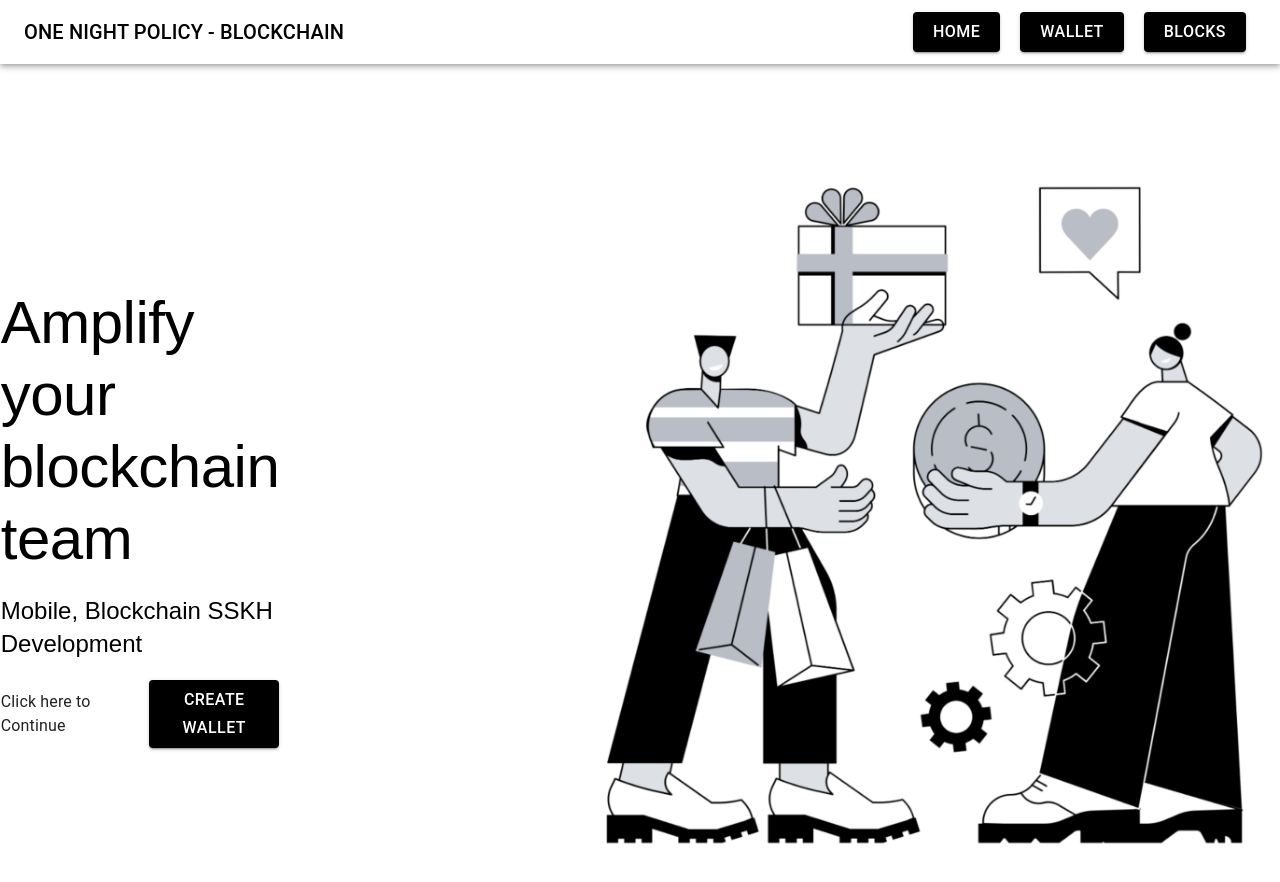
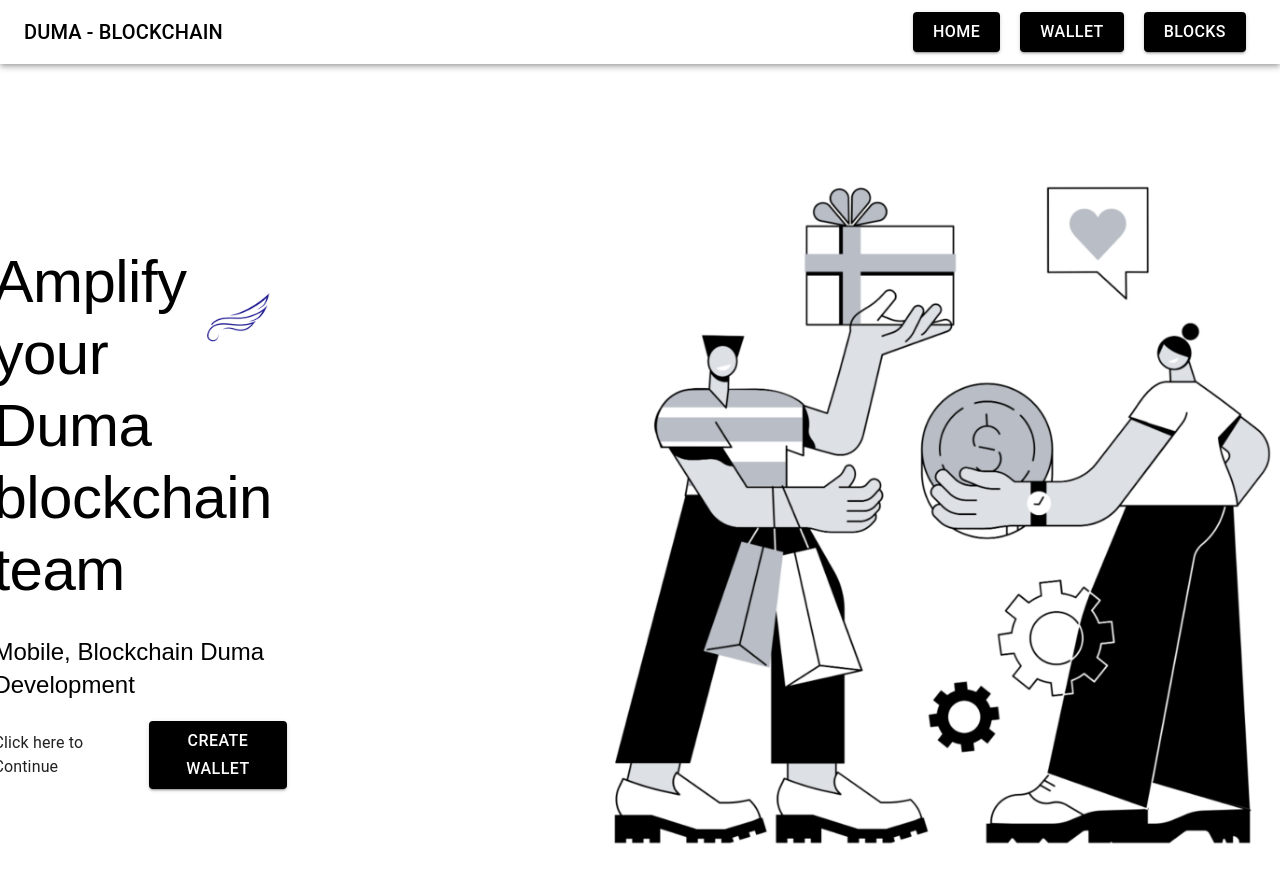
Before and after one commit to saroto/midterm-blockchain, a Next.js app: page /home in a window 1280 px wide. Shown: the top 882 px of the page. Built offline with nearby package versions, Linux system fonts and the light colour scheme.

Commit message:
chore: add duma logo

```diff
--- a/src/app/components/AddTransaction.tsx
+++ b/src/app/components/AddTransaction.tsx
@@ -3,7 +3,7 @@ import AddCircleIcon from "@mui/icons-material/AddCircle";
 import ICreateTransaction from "../interface/transaction";
 import ICreateWallet from "../interface/wallet";
 import { Wallet } from "@mui/icons-material";
-import useSWR from "swr";
+import useSWR, { mutate } from "swr";
 import { createTransaction } from "../api/transaction";
 import TransactionTable from "./TransactionTable";
 import { useState } from "react";
@@ -24,6 +24,9 @@ export default function AddTransaction({
   const [transactionData, setTransactionData] = useState<ITransaction | null>(
     null
   );
+  if (walletData === null) {
+    return;
+  }
   const handleClick = async () => {
     try {
       const transaction = await createTransaction({
@@ -32,6 +35,7 @@ export default function AddTransaction({
         amount: amount ?? 0,
       });
       setTransactionData(transaction.data.tx);
+      mutate("balances");
       console.log("Transaction created", transaction);
       toast.success("Transaction created Successfully");
     } catch (error) {
--- a/src/app/components/Appbar.tsx
+++ b/src/app/components/Appbar.tsx
@@ -15,7 +15,8 @@ import Toolbar from "@mui/material/Toolbar";
 import Typography from "@mui/material/Typography";
 import Button from "@mui/material/Button";
 import Link from "next/link";
-
+import Image from "next/image";
+import useSWR, { mutate } from "swr";
 interface Props {
   /**
    * Injected by the documentation to work in an iframe.
@@ -52,7 +53,7 @@ export default function DrawerAppBar(props: Props) {
               color: "black",
             }}
           >
-            ONE NIGHT POLICY - BLOCKCHAIN
+            DUMA - BLOCKCHAIN
           </Typography>
           <Box sx={{ display: { xs: "none", sm: "block" }, color: "black" }}>
             {navItems.map((item) => (
--- a/src/app/home/page.tsx
+++ b/src/app/home/page.tsx
@@ -14,18 +14,26 @@ export default function HomePage() {
         }}
       >
         <Box>
+          <Box sx={{ display: "flex", alignItems: "center" }}>
+            <Typography
+              variant="h2"
+              sx={{
+                color: "black",
+                fontWeight: "lighter",
+                fontFamily: "Arial",
+              }}
+            >
+              Amplify your
+            </Typography>
+            <Image src="/dumal.png" alt="Block" width={100} height={100} />
+          </Box>
           <Typography
             variant="h2"
             sx={{ color: "black", fontWeight: "lighter", fontFamily: "Arial" }}
           >
-            Amplify your
+            Duma blockchain team
           </Typography>
-          <Typography
-            variant="h2"
-            sx={{ color: "black", fontWeight: "lighter", fontFamily: "Arial" }}
-          >
-            blockchain team
-          </Typography>
+          <Box sx={{ paddingTop: "10px" }}>
             <Typography
               variant="h5"
               sx={{
@@ -35,7 +43,7 @@ export default function HomePage() {
                 paddingBlock: "20px",
               }}
             >
-            Mobile, Blockchain SSKH Development
+              Mobile, Blockchain Duma Development
             </Typography>
             <Box
               sx={{
@@ -63,6 +71,7 @@ export default function HomePage() {
               </Link>
             </Box>
           </Box>
+        </Box>
         <Box>
           <Image src="/block3.png" alt="Block" width={700} height={700} />
         </Box>
--- a/src/app/wallet/page.tsx
+++ b/src/app/wallet/page.tsx
@@ -14,10 +14,7 @@ export default function WalletPage() {
   const { data, error } = useSWR("wallets", CreateWallet);
   const { data: balanceData, error: balanceError } = useSWR(
     "balances",
-    getBalance,
-    {
-      revalidateOnFocus: true,
-    }
+    getBalance
   );
 
   const [walletData, setWalletData] = useState<ICreateWallet | null>(null);
```
Also changed, not shown: src/app/api/transaction.tsx (+8 -1 lines), public/dumal.png (added). Lines whose indentation alone changed are shown as unchanged.
